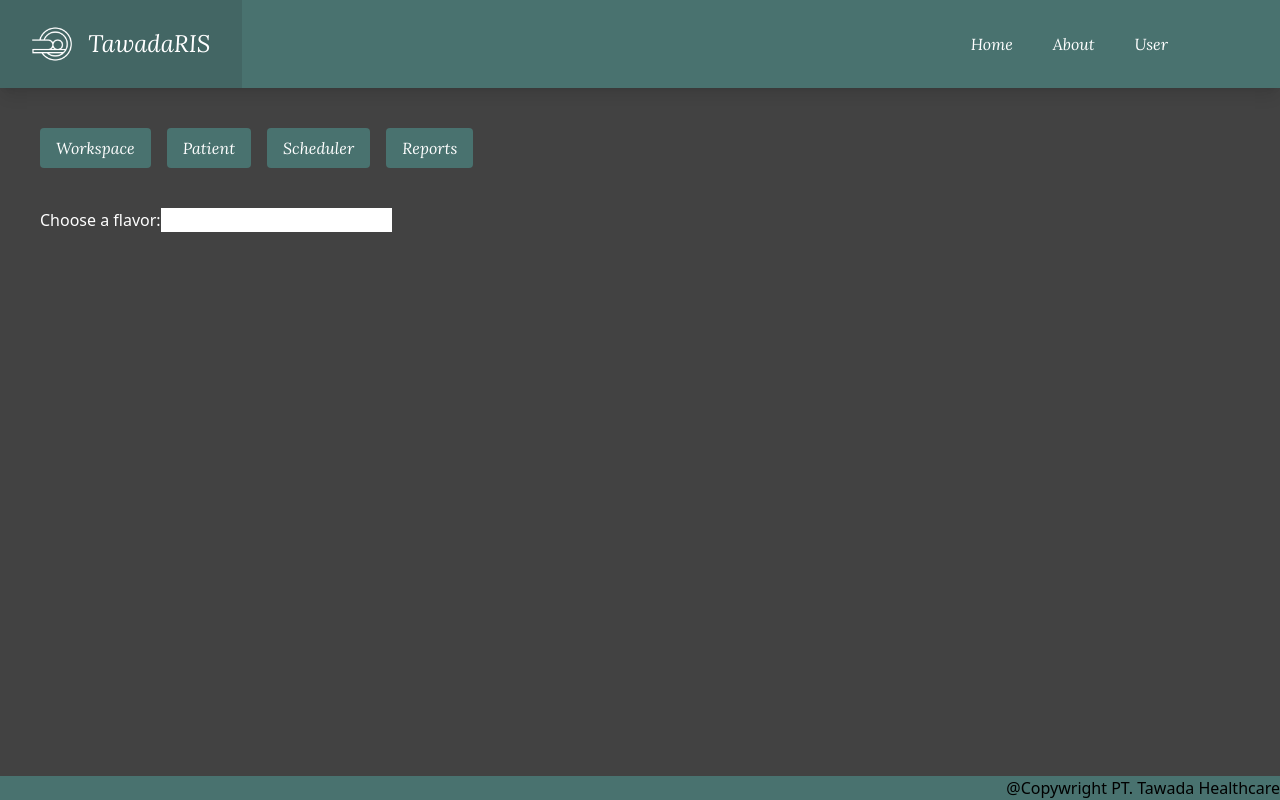
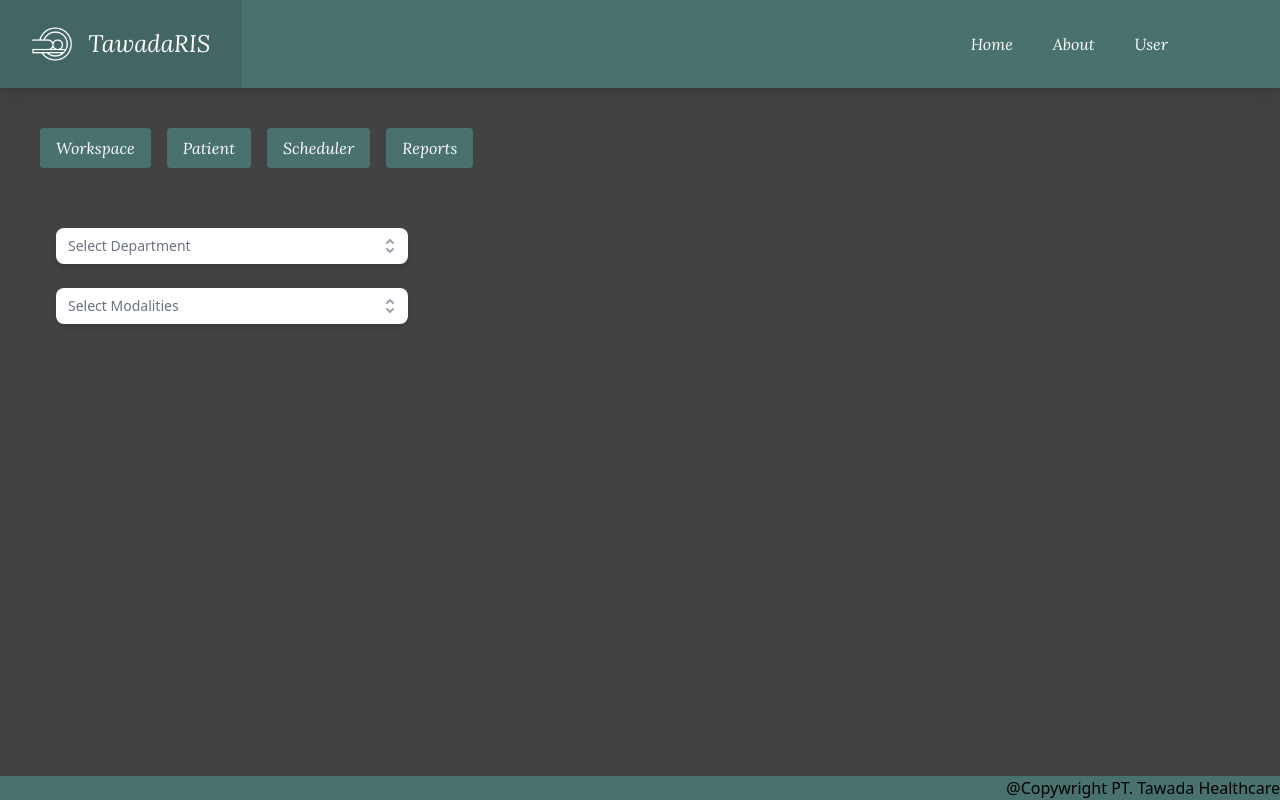
Before and after one commit to edgardimas/ris-client, a Vue app: page / in a window 1280 px wide. Both pictures are taken after a click on the button "Scheduler". Built offline with nearby package versions, Linux system fonts and the light colour scheme.

Commit message:
on progress scheduler

```diff
--- a/src/components/HomeScheduler.vue
+++ b/src/components/HomeScheduler.vue
@@ -1,23 +1,33 @@
+<script setup>
+import DropDown from './helper_components/DropDown.vue'
+import { ref } from 'vue'
+
+const people = [
+  { value: 1, label: 'All Department' },
+  { value: 2, label: 'Radiology' },
+  { value: 3, label: 'Internis ' }
+]
+
+const roles = [
+  { value: 1, label: 'X-rays' },
+  { value: 2, label: 'Radiography' },
+  { value: 3, label: 'Fluoroscopy' },
+  { value: 4, label: 'Computed Tomography (CT) Scan' },
+  { value: 5, label: 'Ultrasound' },
+  { value: 6, label: 'Magnetic Resonance Imaging (MRI)' }
+]
+
+const form = ref({
+  person_id: null,
+  role_ids: []
+})
+</script>
+
 <template>
-  <div class="scheduler">
-    <label for="ice-cream-choice">Choose a flavor:</label>
-    <input list="ice-cream-flavors" id="ice-cream-choice" name="ice-cream-choice" />
-
-    <datalist id="ice-cream-flavors">
-      <option v-for="option in options" :value="option" :key="option">{{ option }}</option>
-    </datalist>
+  <div class="p-4 max-w-sm">
+    <form action="#" class="flex flex-col space-y-6">
+      <DropDown placeholder="Select Department" v-model="form.person_id" :options="people" />
+      <DropDown placeholder="Select Modalities" v-model="form.role_ids" :options="roles" multiple />
+    </form>
   </div>
 </template>
-
-<script>
-export default {
-  data() {
-    return {
-      iceCream: '',
-      options: ['Chocolate', 'Coconut', 'Mint', 'Strawberry', 'Vanilla']
-    }
-  }
-}
-</script>
-
-<style scoped></style>
--- /dev/null
+++ b/src/components/helper_components/DropDown.vue
@@ -0,0 +1,86 @@
+<script setup>
+import { computed } from 'vue'
+import { Listbox, ListboxButton, ListboxOption, ListboxOptions } from '@headlessui/vue'
+import { CheckIcon, SelectorIcon } from '@heroicons/vue/solid'
+
+const props = defineProps({
+  options: Array,
+  modelValue: [String, Number, Array],
+  placeholder: {
+    type: String,
+    default: 'Select option'
+  },
+  multiple: Boolean,
+  error: String
+})
+
+const emit = defineEmits(['update:modelValue'])
+
+const label = computed(() => {
+  return props.options
+    .filter((option) => {
+      if (Array.isArray(props.modelValue)) {
+        return props.modelValue.includes(option.value)
+      }
+
+      return props.modelValue === option.value
+    })
+    .map((option) => option.label)
+    .join(', ')
+})
+</script>
+<template>
+  <Listbox
+    :model-value="props.modelValue"
+    :multiple="props.multiple"
+    @update:modelValue="(value) => emit('update:modelValue', value)"
+  >
+    <div class="relative mt-1 text-black">
+      <ListboxButton
+        class="relative py-2 pr-10 pl-3 w-full text-left bg-white rounded-lg shadow-md cursor-default focus:outline-none focus-visible:border-indigo-500 focus-visible:ring-2 focus-visible:ring-white focus-visible:ring-opacity-75 focus-visible:ring-offset-2 focus-visible:ring-offset-orange-300 sm:text-sm"
+      >
+        <span v-if="label" class="block truncate">{{ label }}</span>
+        <span v-else class="text-gray-500"> {{ props.placeholder }}</span>
+        <span class="flex absolute inset-y-0 right-0 items-center pr-2 pointer-events-none">
+          <SelectorIcon aria-hidden="true" class="w-5 h-5 text-gray-400" />
+        </span>
+      </ListboxButton>
+
+      <transition
+        leave-active-class="transition duration-100 ease-in"
+        leave-from-class="opacity-100"
+        leave-to-class="opacity-0"
+      >
+        <ListboxOptions
+          class="overflow-auto absolute z-10 py-1 mt-1 w-full max-h-60 text-base bg-white rounded-md ring-1 ring-black ring-opacity-5 shadow-lg focus:outline-none sm:text-sm"
+        >
+          <ListboxOption
+            v-for="option in props.options"
+            :key="option.label"
+            v-slot="{ active, selected }"
+            :value="option.value"
+            as="template"
+          >
+            <li
+              :class="[
+                active ? ' bg-theme-light text-gray-900' : 'text-gray-900',
+                'relative cursor-default select-none py-2 pl-10 pr-4'
+              ]"
+            >
+              <span :class="[selected ? 'font-medium' : 'font-normal', 'block truncate']">{{
+                option.label
+              }}</span>
+              <span
+                v-if="selected"
+                class="flex absolute inset-y-0 left-0 items-center pl-3 text-theme-secondary"
+              >
+                <CheckIcon aria-hidden="true" class="w-5 h-5" />
+              </span>
+            </li>
+          </ListboxOption>
+        </ListboxOptions>
+      </transition>
+      <div class="text-xs text-red-400 mt-1" v-if="props.error">{{ props.error }}</div>
+    </div>
+  </Listbox>
+</template>
```
Also changed, not shown: package.json (+6 -1 lines), 1 other file (tests, documents, lock files or other folders).
